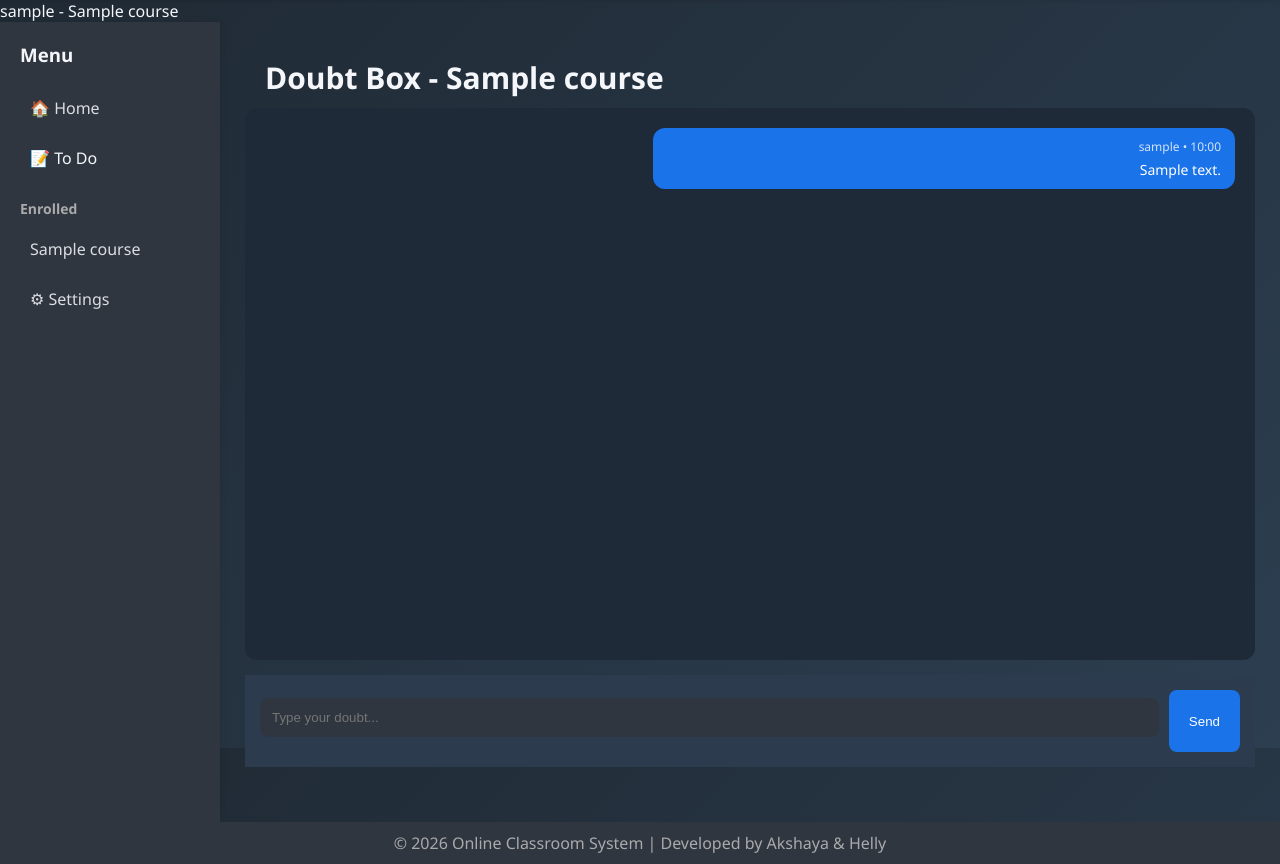
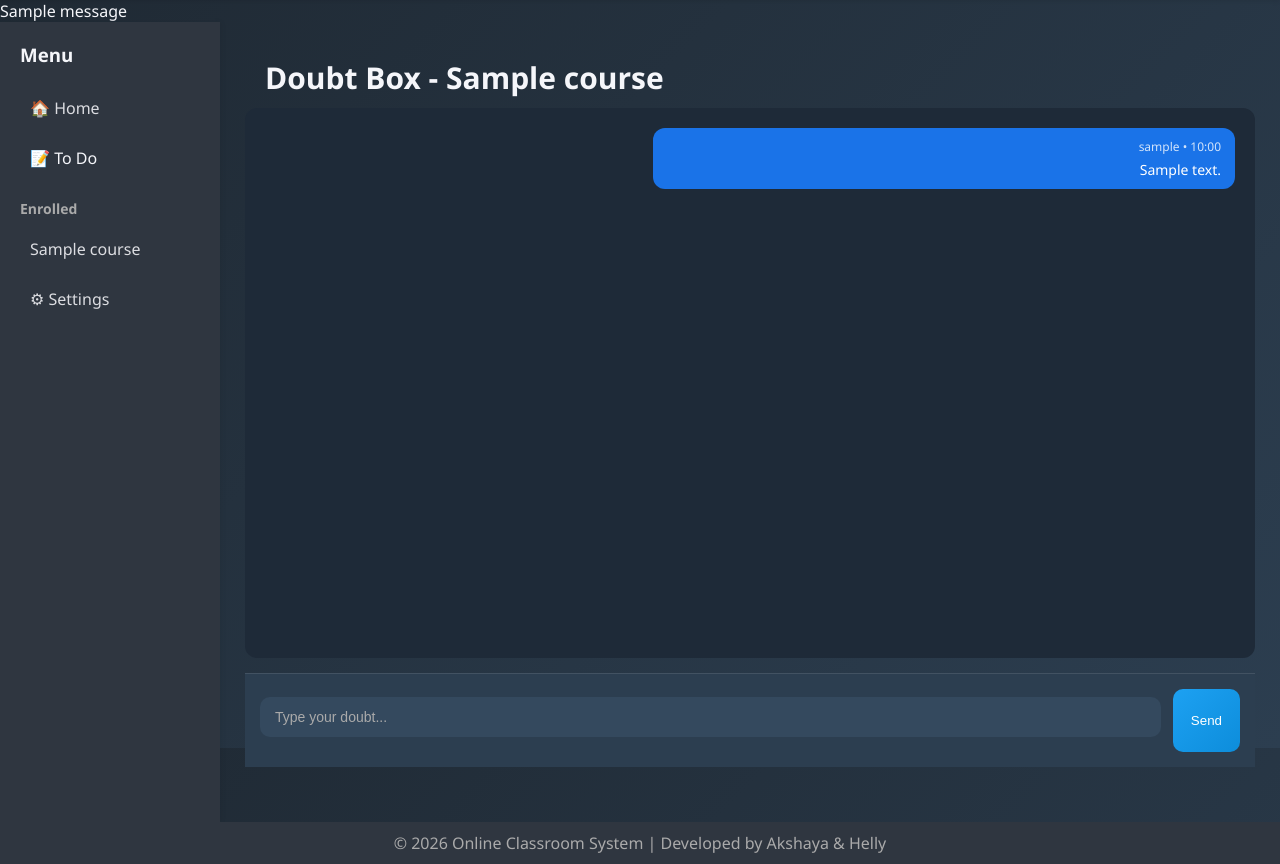
Before and after one commit to Akshaya1827/OnlineClassroomSystem, a Django app: page /courses/course/1/doubts/ in a window 1280 px wide. Shown: the part 52-916 px from the top of the page. Run offline with Django 5.2, Linux system fonts and the light colour scheme; a user stored in the database is signed in; tables that the repository leaves empty hold one stand-in row (values such as "Sample post"); one stand-in notice (Sample message) is shown.

Commit message:
doubt box improved

```diff
--- a/classroom/classroom/static/css/style.css
+++ b/classroom/classroom/static/css/style.css
@@ -1242,3 +1242,46 @@ input[type="file"] {
 .leader-header {
     color: #94a3b8;
 }
+/* CHAT INPUT CONTAINER */
+.chat-input-box {
+    display: flex;
+    gap: 12px;
+    padding: 15px;
+    background: #2c3e50;
+    border-top: 1px solid rgba(255,255,255,0.1);
+}
+
+/* INPUT FIELD */
+.chat-input-box input {
+    flex: 1;
+    padding: 12px 15px;
+    border-radius: 10px;
+    border: none;
+    outline: none;
+    background: #34495e;
+    color: #fff;
+    font-size: 14px;
+}
+
+/* PLACEHOLDER */
+.chat-input-box input::placeholder {
+    color: #aaa;
+}
+
+/* SEND BUTTON */
+.chat-input-box button {
+    background: linear-gradient(135deg, #1da1f2, #0d8ddb);
+    color: white;
+    border: none;
+    padding: 10px 18px;
+    border-radius: 10px;
+    cursor: pointer;
+    font-weight: 500;
+    transition: 0.2s;
+}
+
+/* HOVER EFFECT */
+.chat-input-box button:hover {
+    transform: scale(1.05);
+    opacity: 0.9;
+}
--- a/classroom/discussions/views.py
+++ b/classroom/discussions/views.py
@@ -25,7 +25,7 @@ def doubt_box(request, course_id):
     elif request.user != course.teacher:
         return redirect('teacher_dashboard')
 
-    messages = DoubtMessage.objects.filter(course=course).order_by('timestamp')
+    doubts = DoubtMessage.objects.filter(course=course).order_by('timestamp')
 
     if request.method == "POST":
         text = request.POST.get('message')
@@ -41,5 +41,5 @@ def doubt_box(request, course_id):
 
     return render(request, 'doubts/doubt_box.html', {
         'course': course,
-        'messages': messages
+        'doubts': doubts
     })
--- a/classroom/templates/doubts/doubt_box.html
+++ b/classroom/templates/doubts/doubt_box.html
@@ -9,7 +9,7 @@
     </div>
 
     <div class="chat-box" id="chatBox">
-        {% for msg in messages %}
+        {% for msg in doubts %}
             <div class="chat-message {% if msg.sender == request.user %}my-msg{% else %}other-msg{% endif %}">
 
                 <div class="msg-header">
@@ -21,13 +21,22 @@
                 </div>
 
             </div>
+        {% empty %}
+            <p class="empty">No doubts yet.</p>
         {% endfor %}
     </div>
 
     <!-- INPUT -->
-    <form id="chatForm" class="chat-input">
+    <form method="POST" class="chat-input-box">
         {% csrf_token %}
-        <input type="text" id="messageInput" placeholder="Type your doubt..." required>
+
+        <input
+            type="text"
+            name="message"
+            placeholder="Type your doubt..."
+            required
+        >
+
         <button type="submit">Send</button>
     </form>
 
```
